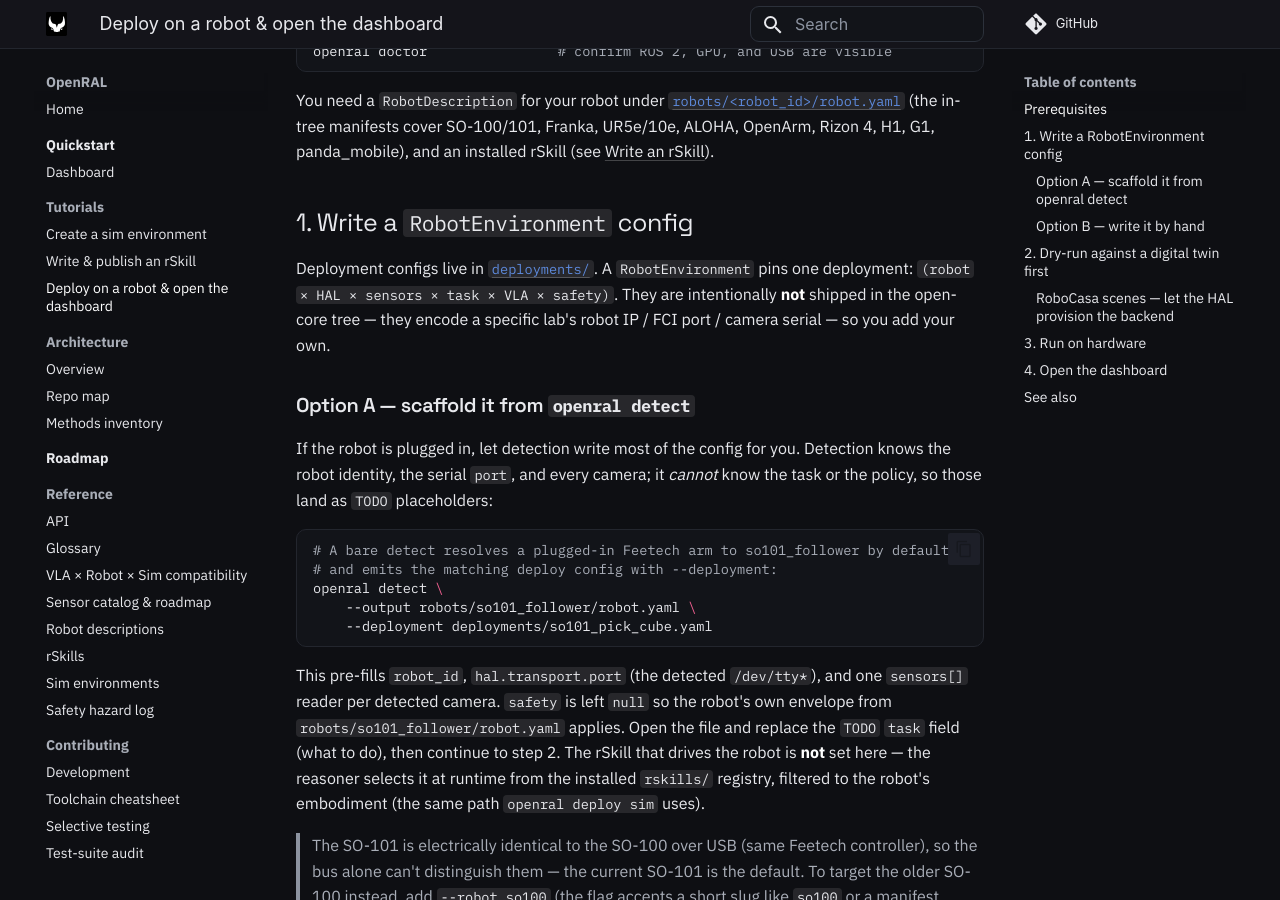
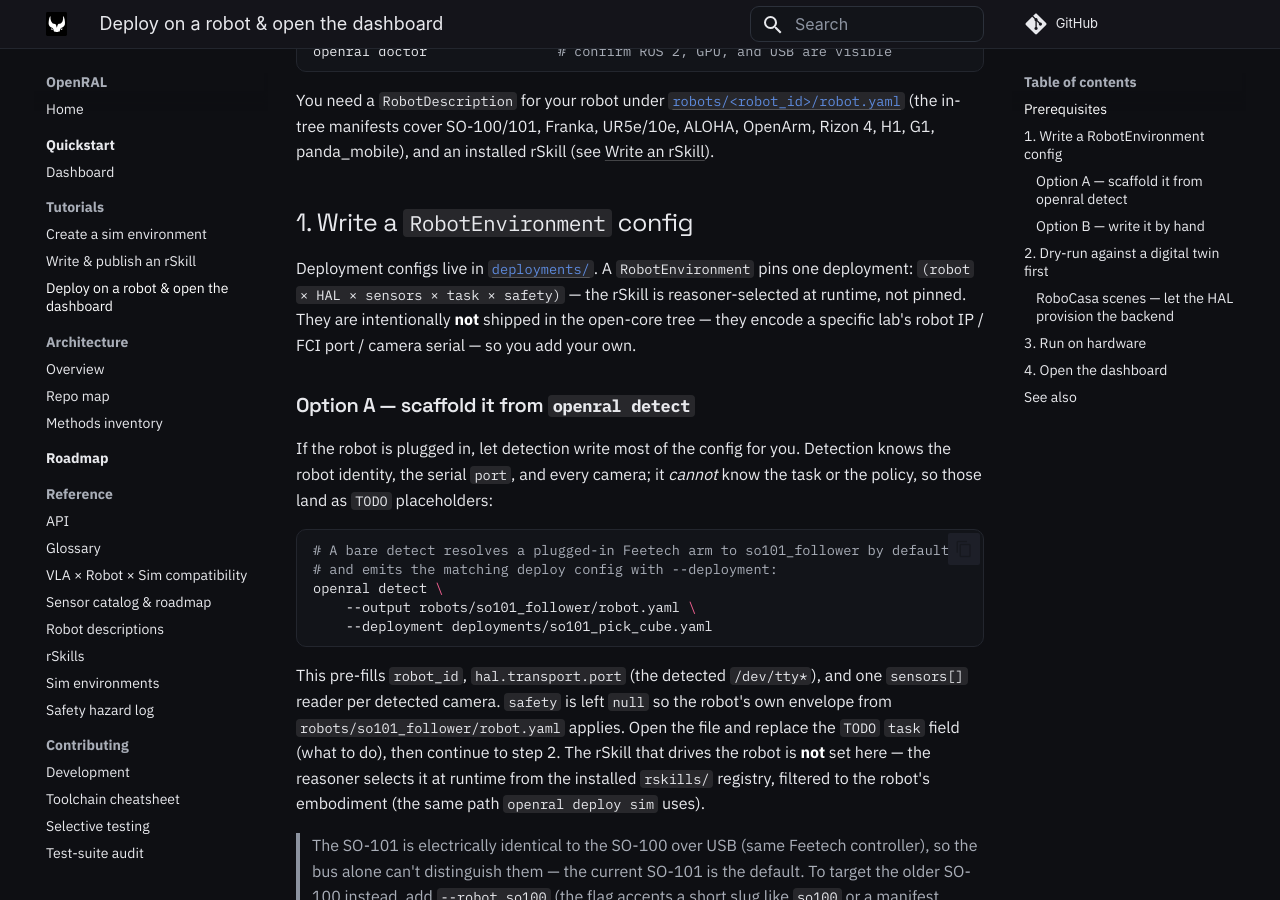
Before and after one commit to OpenRAL/openral, an MkDocs documentation site: the page built from docs/tutorials/deploy/deploy-run-and-dashboard.md, in a window 1280 px wide and 900 px high, scrolled down 468 px. Built offline with MkDocs 1.6.1 and Material for MkDocs 9.7.7, drawn with Linux system fonts in a browser that asks for light colours; comment, search, counter and statistics services are not loaded.

Commit message:
docs: finish the RobotEnvironment.vla removal sweep across READMEs + methods
Follow-up to the env.vla removal — caught the doc references the first pass
missed (all same PR):

- deployments/README.md: dropped `× VLA` from the pin and the stale
  `build_runner` paragraph (function is gone); note the reasoner picks the rSkill.
- robots/so101_follower/README.md: scaffold leaves only `task` as TODO, not `vla`.
- docs/methods/00-core-schemas.md: RobotEnvironment field list drops `vla`;
  model_post_init note drops the vla.weights_uri rule.
- docs/methods/09-auto-provisioning.md: removed the `TODO_VLA_WEIGHTS_URI` const
  entry (constant deleted).
- docs/tutorials/deploy/deploy-run-and-dashboard.md: pin line drops `× VLA`.

Audited README.md and docs/METHODS.md (the index) — both clean; their remaining
`VLA` mentions are generic (`SmolVLA × LIBERO`, `VLA adapters`) or SimEnvironment
(`robot × scene × task × VLA`), which correctly keeps its `vla`.

Co-Authored-By: Claude Opus 4.8 (1M context) <noreply@anthropic.com>
Claude-Session: https://claude.ai/code/session_01V1YeAGDXBFHhQhLbsWXCKp
Signed-off-by: Adrian Llopart <adrianllopart@gmail.com>

```diff
--- a/docs/tutorials/deploy/deploy-run-and-dashboard.md
+++ b/docs/tutorials/deploy/deploy-run-and-dashboard.md
@@ -26,8 +26,9 @@ Rizon 4, H1, G1, panda_mobile), and an installed rSkill (see
 
 Deployment configs live in
 [`deployments/`](https://github.com/OpenRAL/openral/blob/master/deployments/README.md).
-A `RobotEnvironment` pins one deployment: `(robot × HAL × sensors × task × VLA
-× safety)`. They are intentionally **not** shipped in the open-core tree —
+A `RobotEnvironment` pins one deployment: `(robot × HAL × sensors × task ×
+safety)` — the rSkill is reasoner-selected at runtime, not pinned. They are
+intentionally **not** shipped in the open-core tree —
 they encode a specific lab's robot IP / FCI port / camera serial — so you add
 your own.
 
```
Also changed, not shown: deployments/README.md (+7 -5 lines), docs/methods/00-core-schemas.md (+2 -2 lines), docs/methods/09-auto-provisioning.md (+1 -1 lines), robots/so101_follower/README.md (+4 -2 lines).
